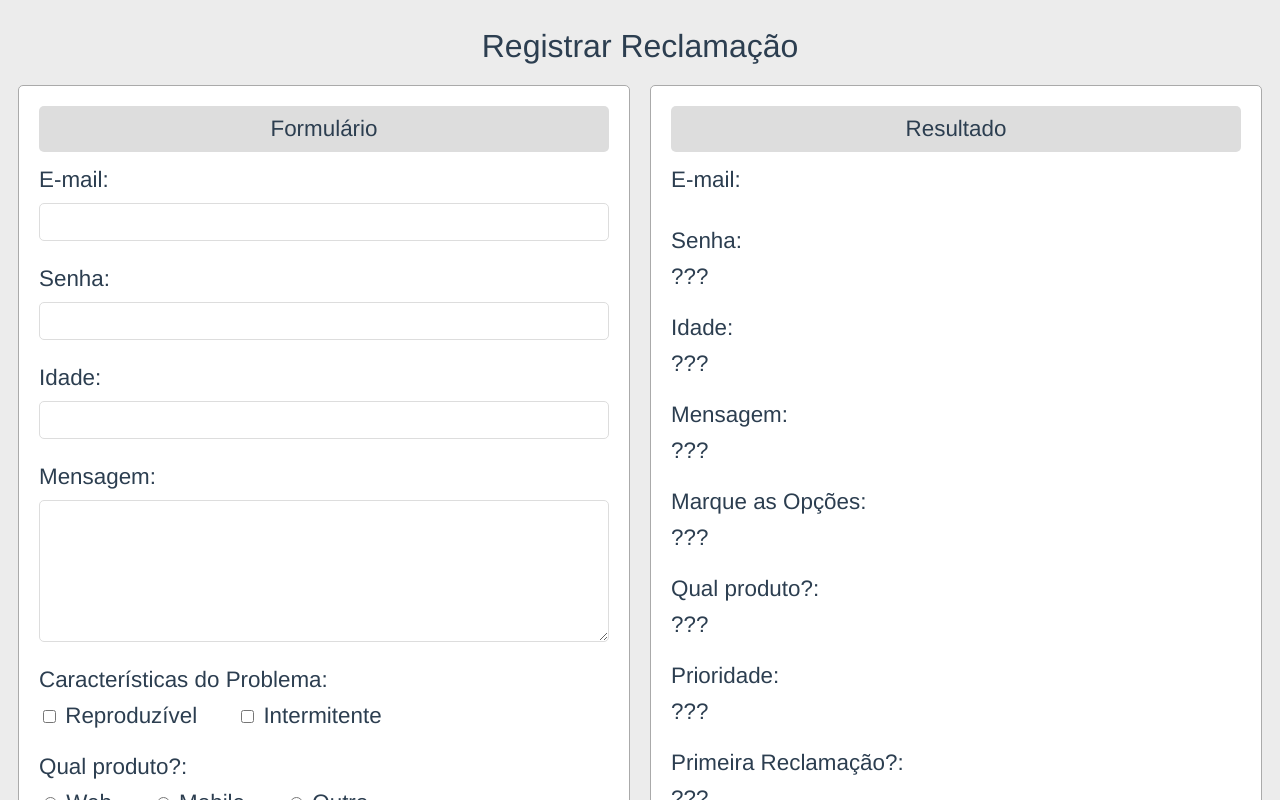
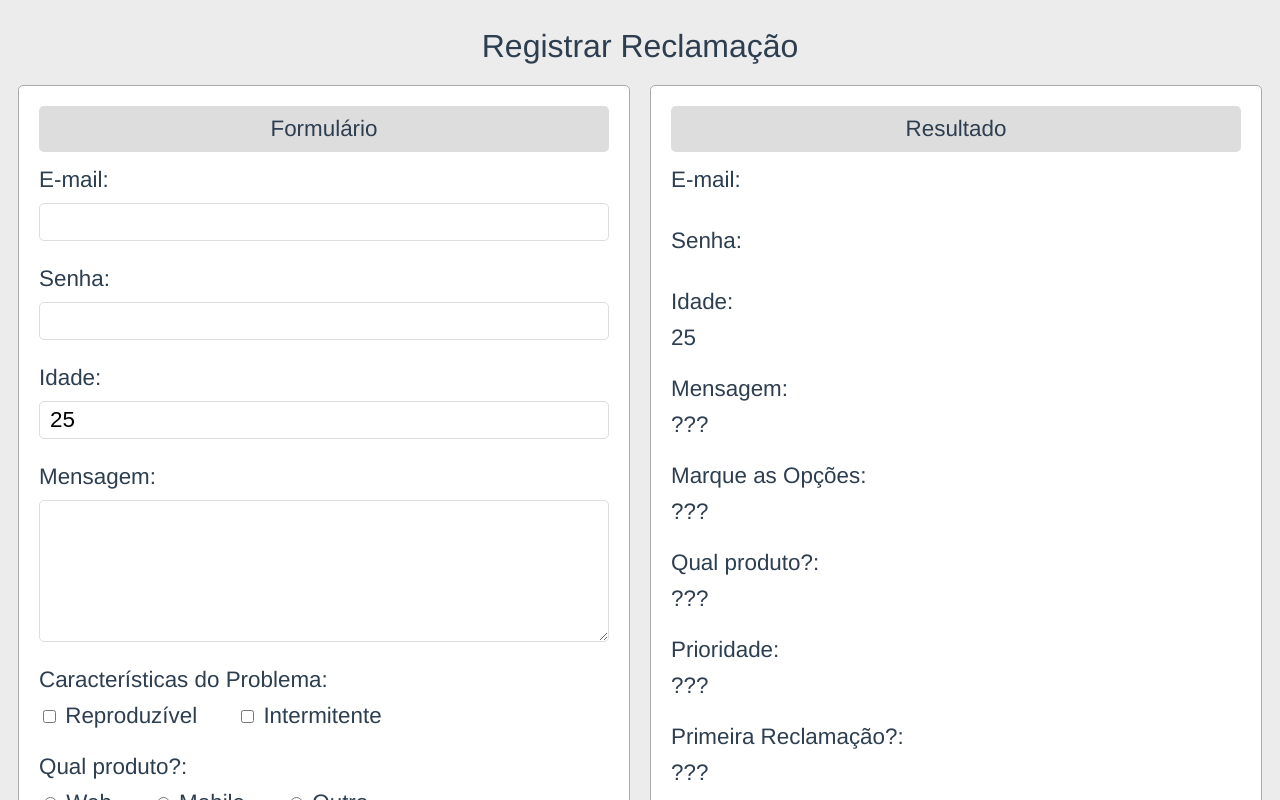
Before and after one commit to laurochicorski/curso-vue, a Vue app in the folder formulario-exercicios/: page / in a window 1280 px wide. Shown: the top 800 px of the page. Built offline with nearby package versions, Linux system fonts and the light colour scheme.

Commit message:
Agrupando Dados e Pre-populando Inputs

```diff
--- a/formulario-exercicios/src/App.vue
+++ b/formulario-exercicios/src/App.vue
@@ -5,13 +5,13 @@
 			<form class="painel">
 				<div class="cabecalho">Formulário</div>
 				<Rotulo nome="E-mail">
-					<input type="text" v-model="email">
+					<input type="text" v-model="usuario.email">
 				</Rotulo>
 				<Rotulo nome="Senha">
-					<input type="password">
+					<input type="password" v-model="usuario.senha">
 				</Rotulo>
 				<Rotulo nome="Idade">
-					<input type="number">
+					<input type="number" v-model="usuario.idade">
 				</Rotulo>
 				<Rotulo nome="Mensagem">
 					<textarea name="" cols="30" rows="5"></textarea>
@@ -39,13 +39,13 @@
 			<div class="painel">
 				<div class="cabecalho">Resultado</div>
 				<Rotulo nome="E-mail">
-					<span>{{ email }}</span>
+					<span>{{ usuario.email }}</span>
 				</Rotulo>
 				<Rotulo nome="Senha">
-					<span>???</span>
+					<span>{{ usuario.senha }}</span>
 				</Rotulo>
 				<Rotulo nome="Idade">
-					<span>???</span>
+					<span>{{ usuario.idade }}</span>
 				</Rotulo>
 				<Rotulo nome="Mensagem">
 					<span>???</span>
@@ -76,7 +76,11 @@ export default {
 	components: { Rotulo, Escolha },
 	data() {
 		return {
-			email: ''
+			usuario: {
+				email: '',
+				senha: '',
+				idade: 25
+			}
 		}
 	}
 }
```
